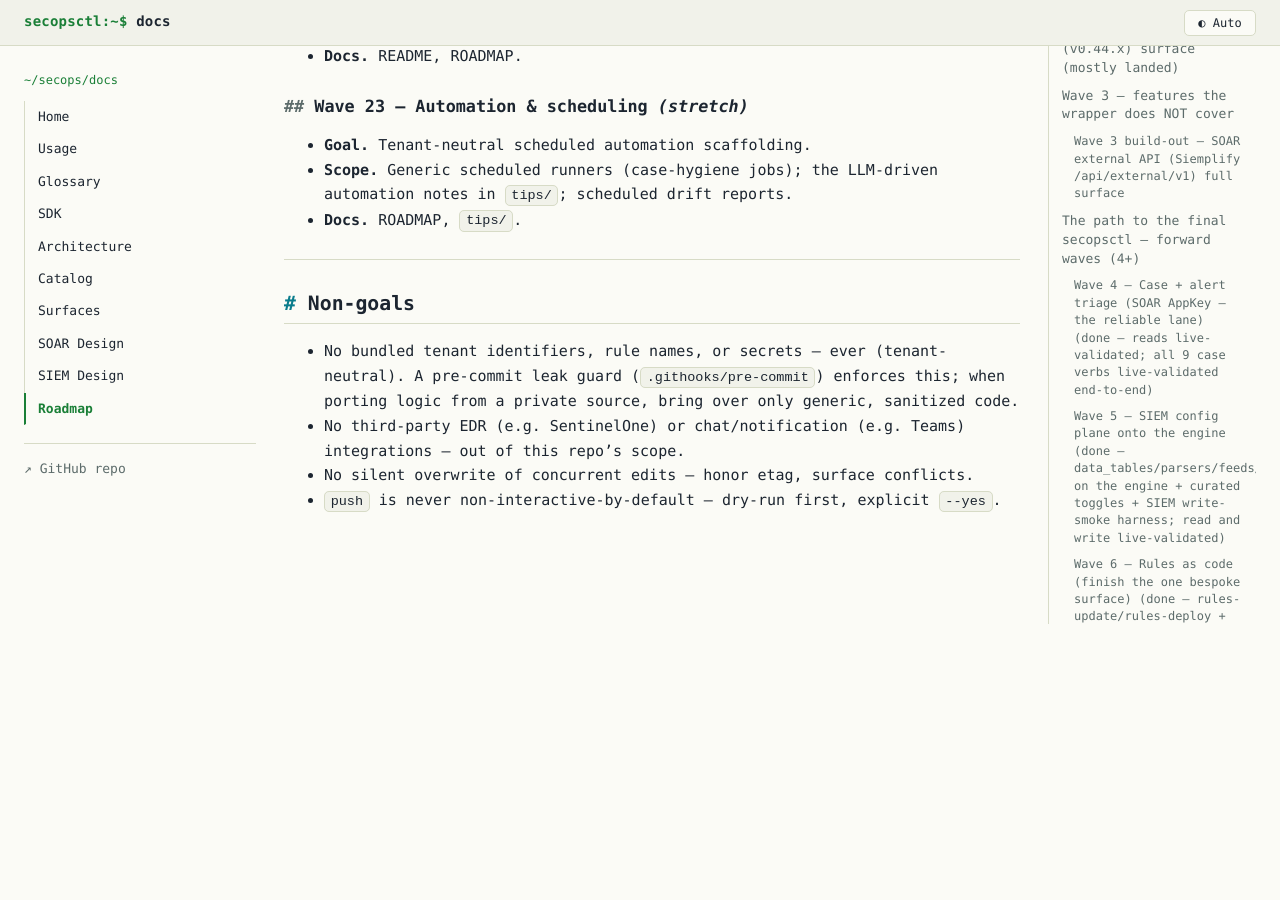
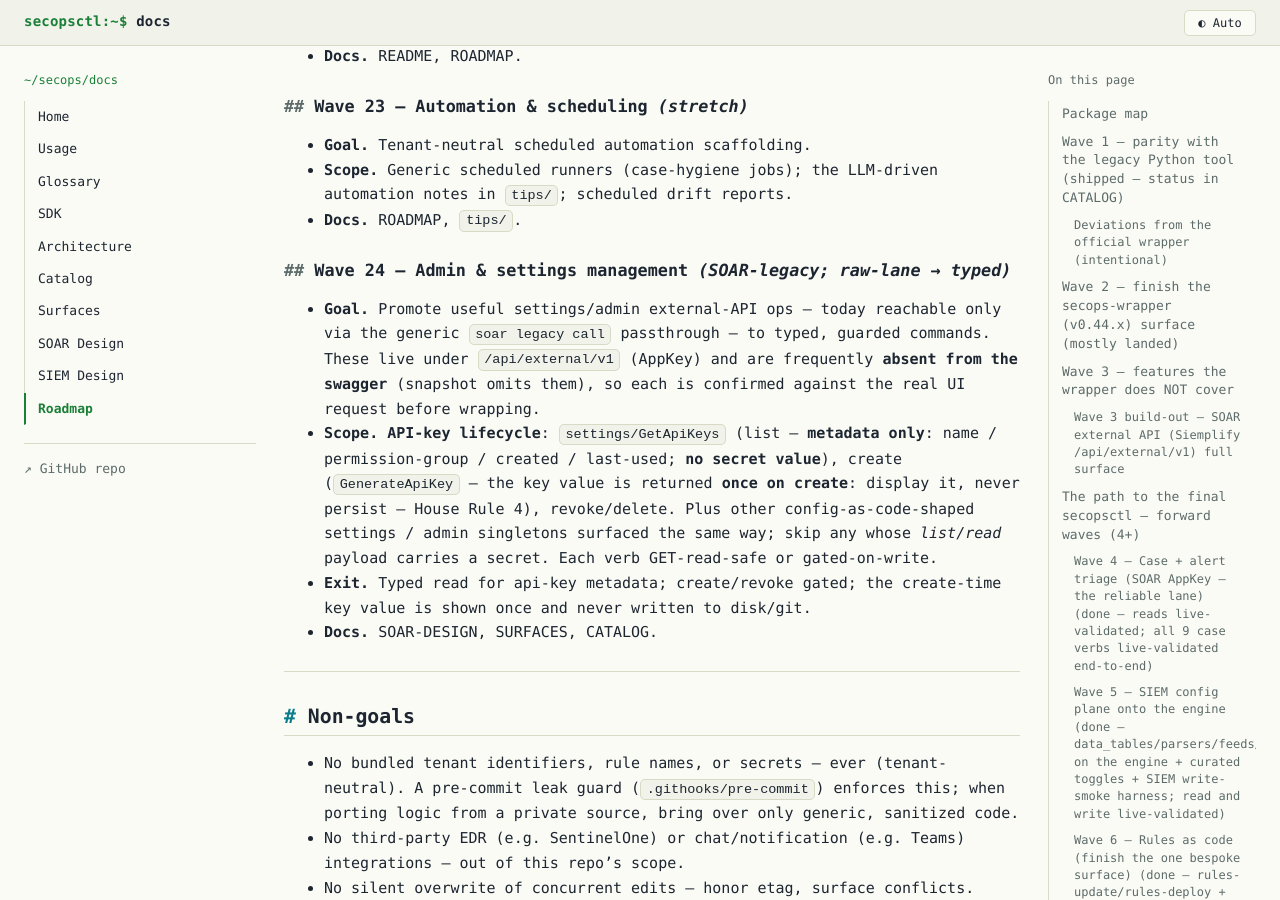
Before and after one commit to dannyota/secops, a Jekyll site: the page built from docs/ROADMAP.md, in a window 1280 px wide and 900 px high, scrolled down 15930 px. Built offline with Jekyll 4.4.1, drawn with Linux system fonts in a browser that asks for light colours; our own code applies the rules of GitHub Pages for plain Markdown files; before the commit the page ends 16554 px from its top, so only the background shows below that.

Commit message:
docs(roadmap): add Wave 24 — admin & settings management (API keys)
Capture the settings/admin external-API tier (e.g. settings/GetApiKeys)
as a new last wave: promote useful raw-lane-only ops to typed, guarded
commands. API-key lifecycle = list (metadata only, no secret value),
create (key value returned once — display, never persist), revoke. These
ops are often absent from the swagger, so confirm each against the real
UI request. Reachable today via 'soar legacy call'.

```diff
--- a/docs/ROADMAP.md
+++ b/docs/ROADMAP.md
@@ -548,6 +548,22 @@ skipped as low-value: UI preference blobs (`savedColumnSets`, `sharedPreferenceS
   notes in `tips/`; scheduled drift reports.
 - **Docs.** ROADMAP, `tips/`.
 
+### Wave 24 — Admin & settings management *(SOAR-legacy; raw-lane → typed)*
+- **Goal.** Promote useful settings/admin external-API ops — today reachable only via
+  the generic `soar legacy call` passthrough — to typed, guarded commands. These live
+  under `/api/external/v1` (AppKey) and are frequently **absent from the swagger**
+  (snapshot omits them), so each is confirmed against the real UI request before
+  wrapping.
+- **Scope.** **API-key lifecycle**: `settings/GetApiKeys` (list — **metadata only**:
+  name / permission-group / created / last-used; **no secret value**), create
+  (`GenerateApiKey` — the key value is returned **once on create**: display it, never
+  persist — House Rule 4), revoke/delete. Plus other config-as-code-shaped settings /
+  admin singletons surfaced the same way; skip any whose *list/read* payload carries a
+  secret. Each verb GET-read-safe or gated-on-write.
+- **Exit.** Typed read for api-key metadata; create/revoke gated; the create-time key
+  value is shown once and never written to disk/git.
+- **Docs.** SOAR-DESIGN, SURFACES, CATALOG.
+
 ---
 
 ## Non-goals
```
